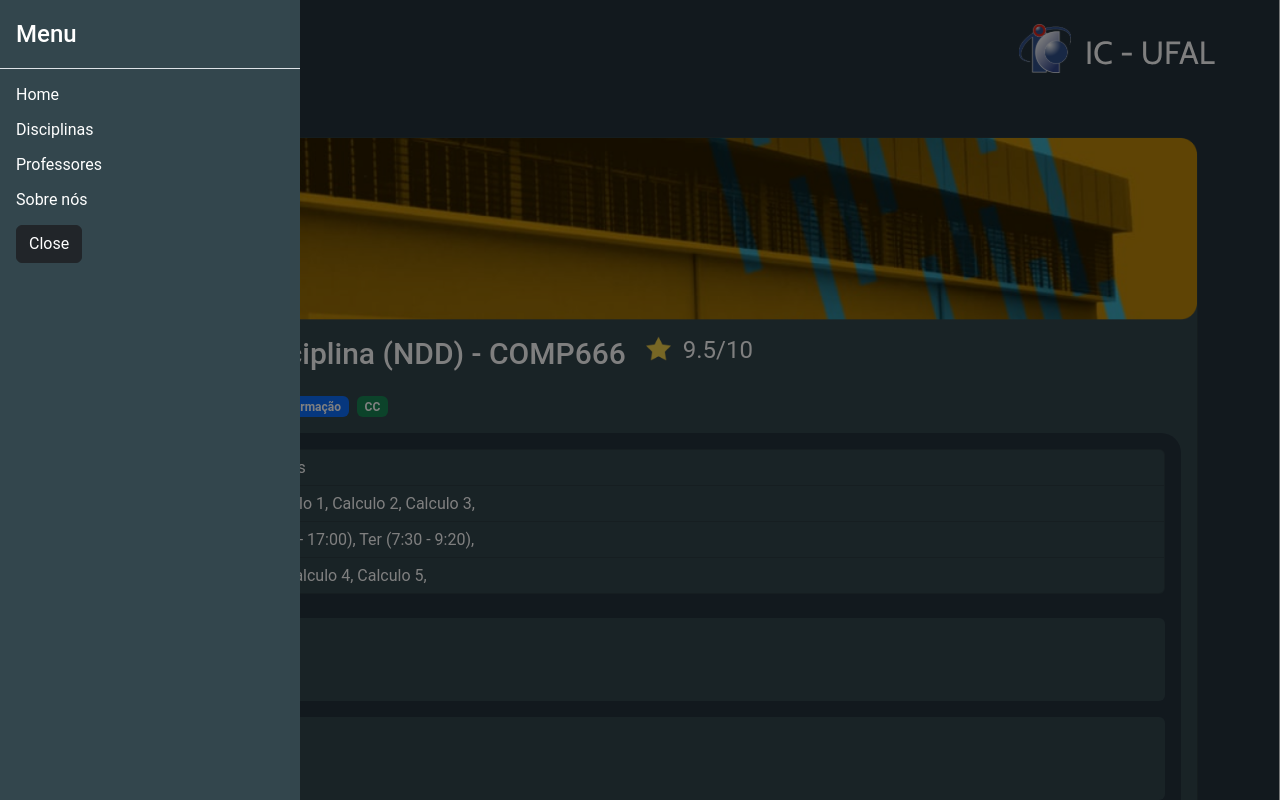
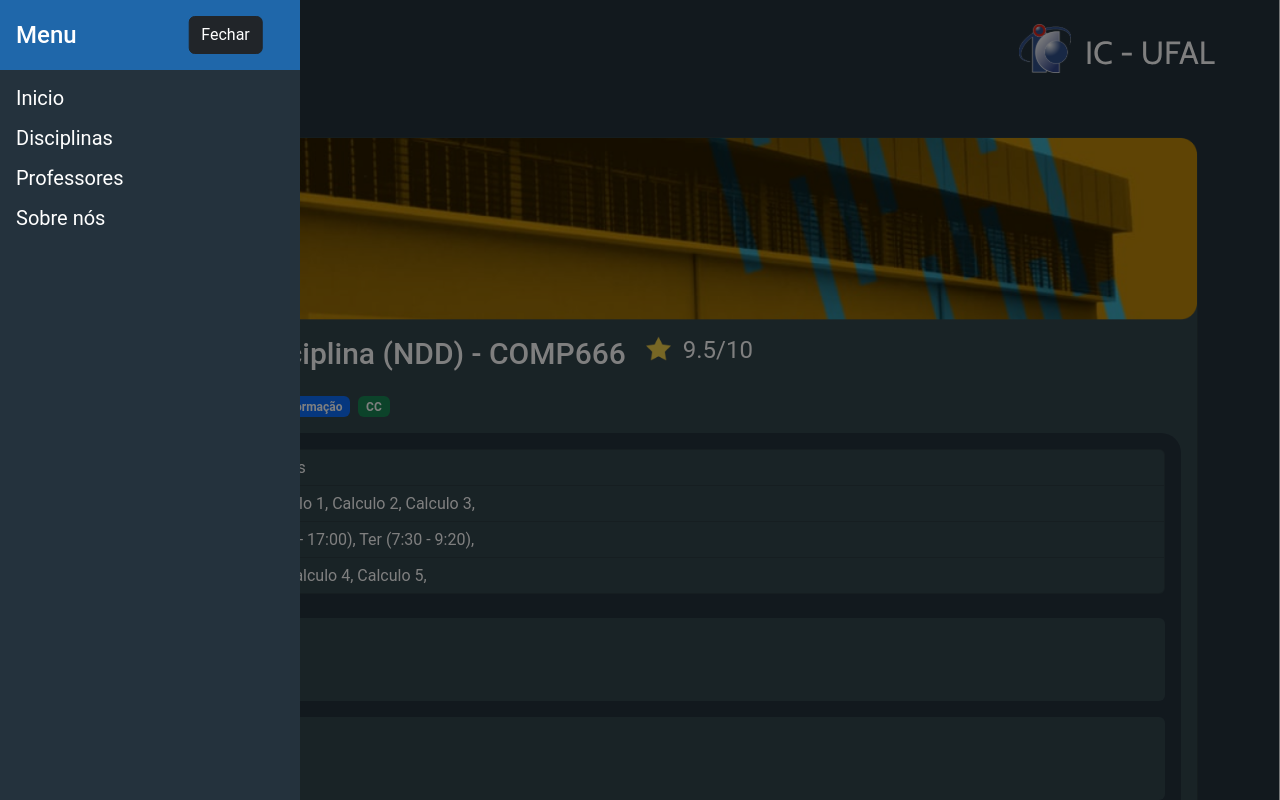
Before and after one commit to filipemota130/PlataformaSGA, a React (Vite) app: page /Disciplina in a window 1280 px wide. Both pictures are taken after a click on the button 62 px from the left and 44 px from the top of the page. Shown: the top 800 px of the page. Built offline with nearby package versions, Linux system fonts and the light colour scheme.

Commit message:
release/fix: footer + navbar_reduced fixed

```diff
--- /dev/null
+++ b/src/components/Footer/footer.tsx
@@ -0,0 +1,9 @@
+import React, { Component } from 'react'
+
+export function Footer(){
+    return (
+        <div className="text-white d-flex" style={{ backgroundColor: "#0c5ea7", height:"5rem", justifyContent: "center", alignItems: "center" }}>
+            <div className='my-4'>footer</div>
+        </div>
+    )
+}
--- a/src/components/Navbar-reduced/Navbar-reduced.tsx
+++ b/src/components/Navbar_reduced/Navbar_reduced.tsx
@@ -5,10 +5,9 @@ import 'bootstrap/dist/css/bootstrap.min.css';
 import Modal from 'react-bootstrap/Modal';
 import { useState } from 'react';
 import Stack from 'react-bootstrap/Stack';
-import Badge from 'react-bootstrap/Badge';
 import ufalLogo from '../../assets/logoic.svg'
 
-export function nav_reduced() {
+export default function Navbar_reduced() {
     const [show, setShow] = useState(false);
     return (
         <>
@@ -26,20 +25,19 @@ export function nav_reduced() {
                         style={{ width: "300px", transition: ".4s" }}
                         fullscreen={true}
                     >
-                        <Modal.Header closeButton className="fundo2 text-white">
+                        <Modal.Header closeButton className="fundo1 text-white d-flex" style={{ border: 0, backgroundColor:"#1f67aa" }}>
                             <Modal.Title>
                                 Menu
                             </Modal.Title>
+                            <Button className='btn btn-dark' style={{ transform: "translateX(150%)" }} onClick={() => setShow(false)}>Fechar</Button>
                         </Modal.Header>
-                        <Modal.Body className='flex fundo2 text-white'>
-                            <Stack className='mb-3' gap={3}>
-                                <a>Home</a>
-                                <a>Disciplinas</a>
+                        <Modal.Body className='flex fundo1 text-white'>
+                            <Stack className='mb-3 fs-5' gap={3}>
+                                <a href='/' style={{ textDecoration: "none" }}>Inicio</a>
+                                <a href='/disciplina' style={{ textDecoration: "none" }} >Disciplinas</a>
                                 <a>Professores</a>
                                 <a>Sobre nós</a>
                             </Stack>
-                            <Button className='btn btn-dark' onClick={() => setShow(false)}>Close</Button>
-
                         </Modal.Body>
                     </Modal>
                     <div className='text-white me-5 mt-3 d-flex'>
@@ -48,7 +46,5 @@ export function nav_reduced() {
                 </Container>
             </Navbar>
         </>
-    );
+    )
 }
-
-export default nav_reduced;
--- a/src/components/Sidebar/Sidebar.tsx
+++ b/src/components/Sidebar/Sidebar.tsx
@@ -6,11 +6,11 @@ import './Sidebar.css'
 
 export function Sidebar(){
     return(
-        <aside className="sidebar">
+      <aside className="sidebar">
         <img src={ufalLogo} className="logo" alt="Logo"/>
         <nav className="main-navegation">
           <NavLink to='/'> <House weight="fill"/>Home</NavLink>
-          <a href=""> <Book/>Disciplinas</a>
+          <a href="/disciplina"><Book/>Disciplinas</a>
           <a href=""> <UsersThree/>Professores</a>
           <a href=""> <Table/>Grade</a>
           <a href=""> <Info/>Sobre nós</a>
--- a/src/layouts/Default.tsx
+++ b/src/layouts/Default.tsx
@@ -1,15 +1,19 @@
 import { Outlet } from "react-router-dom";
 import { Header } from "../components/Header/Header";
 import { Sidebar } from "../components/Sidebar/Sidebar";
+import { Footer } from "../components/Footer/footer";
 
-export function Default(){
-    return(
-        <div className="layout">
-            <Sidebar/>
-            <Header/>
-            <div className="content">
-                <Outlet/>
+export function Default() {
+    return (
+        <>
+            <div className="layout">
+                <Sidebar />
+                <Header />
+                <div className="content">
+                    <Outlet />
+                </div>
             </div>
-        </div>
+            {/* <Footer /> reservado pra uso futuro*/}
+        </>
     )
 }
--- a/src/pages/Disciplina/Disciplina.tsx
+++ b/src/pages/Disciplina/Disciplina.tsx
@@ -1,6 +1,6 @@
 import Container from 'react-bootstrap/Container';
 import 'bootstrap/dist/css/bootstrap.min.css';
-import Navbar_reduced from '../../components/Navbar-reduced/Navbar-reduced';
+import Nav_reduced  from '../../components/Navbar_reduced/Navbar_reduced';
 import Card from 'react-bootstrap/esm/Card';
 import Badge from 'react-bootstrap/Badge';
 import ListGroup from 'react-bootstrap/ListGroup';
@@ -10,7 +10,7 @@ export function Disciplina() {
     const name = 'Nome da Disciplina (NDD) - COMP666';
     const classification = 9.5;
     const tags = {
-        tipo: "obrigatoria",
+        tipo: "Obrigatoria",
         enfase: "Sistemas de Informação",
         curso: "CC"
     }
@@ -30,7 +30,7 @@ export function Disciplina() {
     ]
     return (
         <>
-            <Navbar_reduced></Navbar_reduced>
+            <Nav_reduced />
             <Container style={{ width: '100% !important' }} className='mt-5 text-white'>
                 <Card style={{ borderRadius: 20, backgroundColor: "#33464D" }}>
                     <Card.Img variant="top" src="src\assets\imagem.png" />
@@ -41,9 +41,9 @@ export function Disciplina() {
                             <div style={{ fontSize: 24 }}>&nbsp;&nbsp;{classification}/10</div>
                         </div>
                         <div className="my-3">
-                            <Badge bg={tags.tipo == "obrigatoria" ? "secondary" : "success"} className="mx-1">{tags.tipo}</Badge>
+                            <Badge bg={tags.tipo == "Obrigatoria" ? "warning" : "secondary"} className="mx-1">{tags.tipo}</Badge>
                             <Badge bg={tags.enfase == "Sistemas de Informação" ? "primary" : "danger"} className="mx-1">{tags.enfase}</Badge>
-                            <Badge bg={tags.curso == "CC" ? "success" : "danger"} className="mx-1">{tags.curso}</Badge>
+                            <Badge bg={tags.curso == "CC" ? "success" : "primary"} className="mx-1">{tags.curso}</Badge>
                         </div>
                         <Card.Body style={{ borderRadius: 20, backgroundColor: "#24323D" }}>
                             <Stack gap={3}>
```
